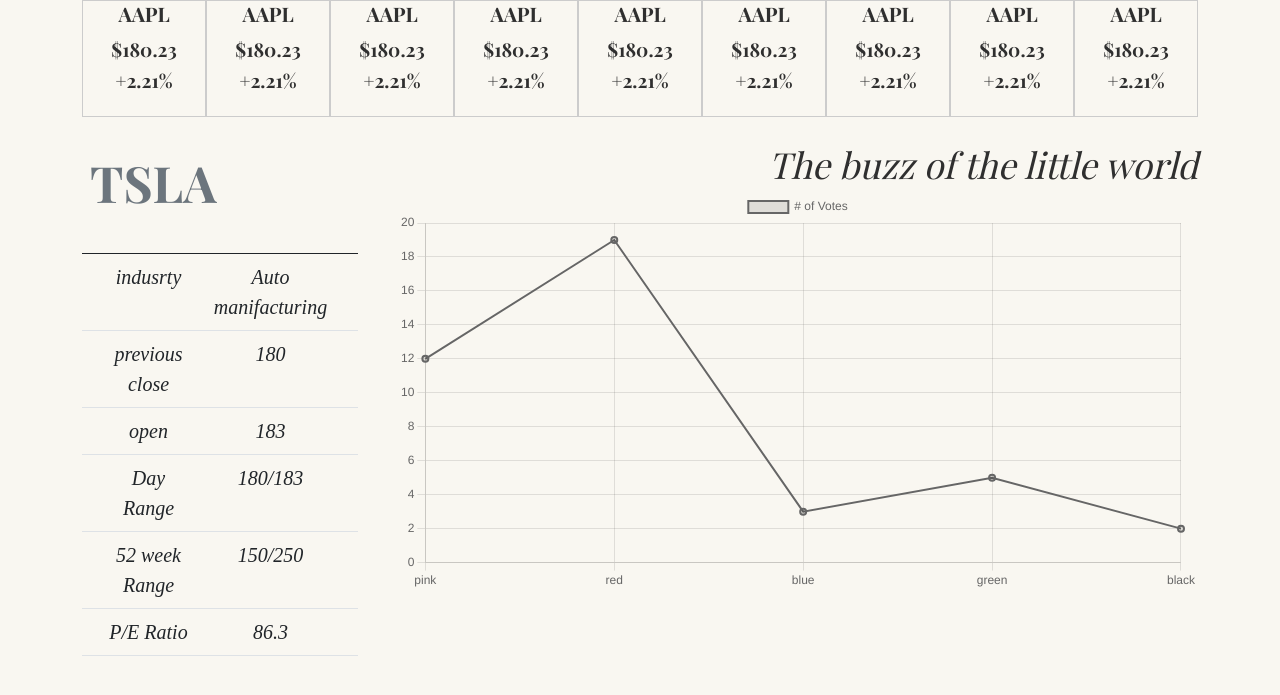
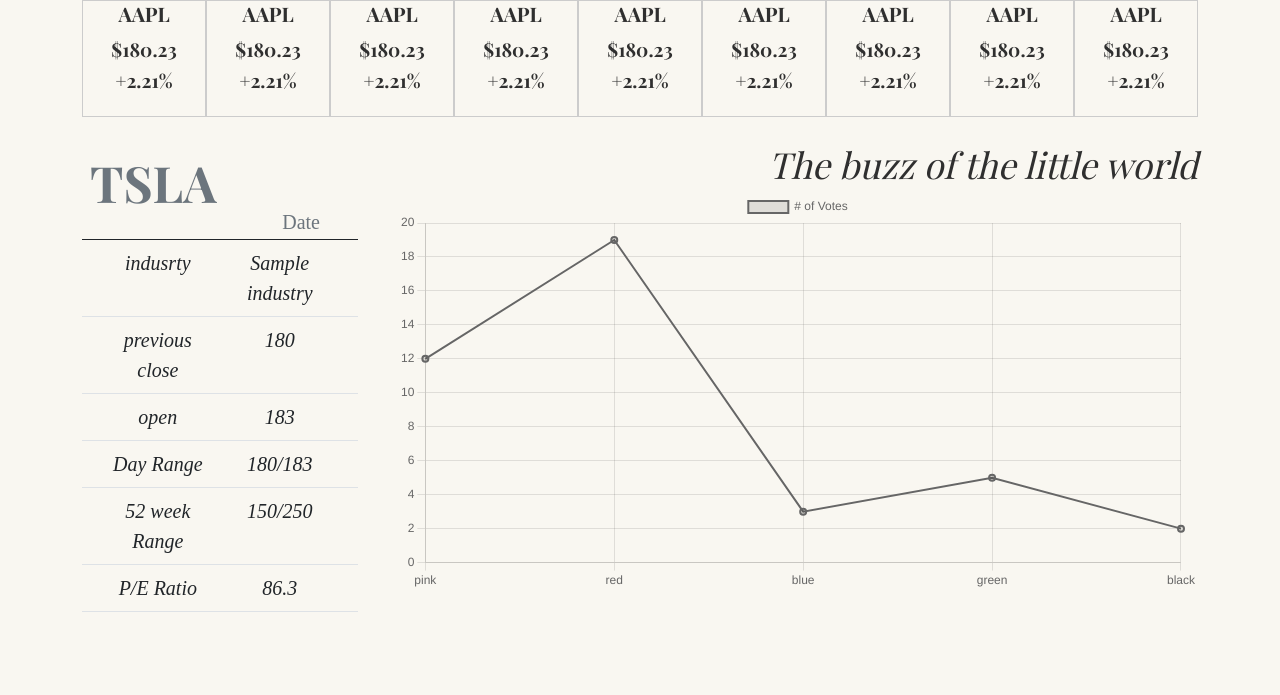
Before and after one commit to SabaGuledani/stocks_website, a Flask app: template templates/stockinfo.html in a window 1280 px wide. Shown: the top 695 px of the page. Run offline with Flask 3, Linux system fonts and the light colour scheme; the template is opened without the code that fills it: most values are stand-ins (such as "Sample title", 1, 10 or a date in 2020); parts of the project's set-up code (start-up, migrations or seed data) failed here and were passed over; some web fonts are replaced.

Commit message:
changes in stocks.py and app.py

```diff
--- a/app.py
+++ b/app.py
@@ -1,5 +1,9 @@
 from flask import Flask,redirect,url_for,render_template
+
+import stocks
 from models import db,Global_funds
+
+
 
 app = Flask(__name__)
 app.config['SQLALCHEMY_DATABASE_URI'] = 'sqlite:///GlobalFunds.sqlite'
@@ -9,7 +13,6 @@
     db.create_all()
 
 
-
 @app.route('/<ticker>')
 
 def home(ticker):
@@ -17,5 +20,18 @@
 
     return render_template('main.html')
 
+
+@app.route('/stockinfo')
+def stockinfo():
+    return render_template('stockinfo.html',
+                           previous_close = stocks.previous_close,
+                           industry = stocks.industry,
+                           stock_open = stocks.stock_open,
+                           d_range = stocks.d_range,
+                           volume = stocks.volume,
+                           after_hours = stocks.after_hours
+                           )
+
+
 if __name__ == '__main__':
     app.run(debug=True)
--- a/stocks.py
+++ b/stocks.py
@@ -11,16 +11,22 @@
 apikey = 'WI1GOdsaBMaVnImCyZqgHc__H70kDtJ5'
 url = f'https://api.polygon.io/v1/open-close/{ticker}/{date}?adjusted=true&apiKey={apikey}'
 
+url2 = f'https://api.polygon.io/v3/reference/tickers/{ticker}?apiKey={apikey}'
 
 r = requests.get(url)
-
+r2 = requests.get(url2)
 print(r)
 print(r.headers)
 
 result_json = r.text
 res = json.loads(result_json)
+#
+res2 = json.loads(r2.text)
+
 res_structured = json.dumps(res, indent=4)
+res_structured2 = json.dumps(res2, indent=4)
 print(res_structured)
+print(res_structured2)
 
 with open(f'{ticker}.json', 'w') as file:
     file.write(result_json)
@@ -30,3 +36,12 @@
 high = res['high']
 low = res['low']
 avg = (high+low)/2
+
+#
+previous_close = res["close"]
+industry = res2["results"]['sic_description']
+print(industry)
+stock_open = res['open']
+d_range = high-low
+volume = res['volume']
+after_hours = res['afterHours']
--- a/templates/stockinfo.html
+++ b/templates/stockinfo.html
@@ -103,6 +103,7 @@
             <table class="table caption-top">
                 <caption>
                     <h1 class="headline hl1">TSLA </h1>
+                    <p style="font-size:20px; margin: -30px;margin-right: 30px; text-align:right;">Date</p>
                 </caption>
                 <thead>
                 <tr>
@@ -116,7 +117,7 @@
                 <tr>
                     <th scope="row"></th>
                     <td class="hl5">indusrty</td>
-                    <td class="hl5">Auto manifacturing</td>
+                    <td class="hl5">{{ industry }}</td>
                 </tr>
                 <tr>
                     <th scope="row"></th>
```
Also changed, not shown: AAPL.json (line endings or trailing spaces).
